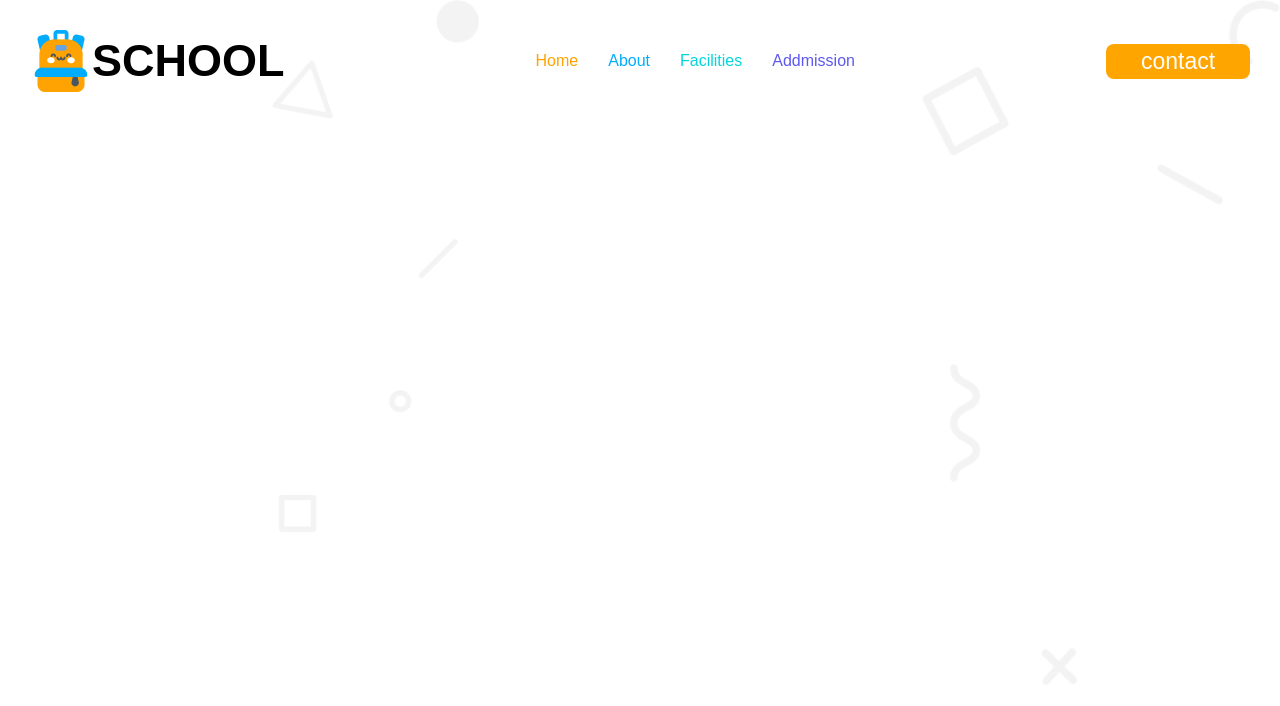
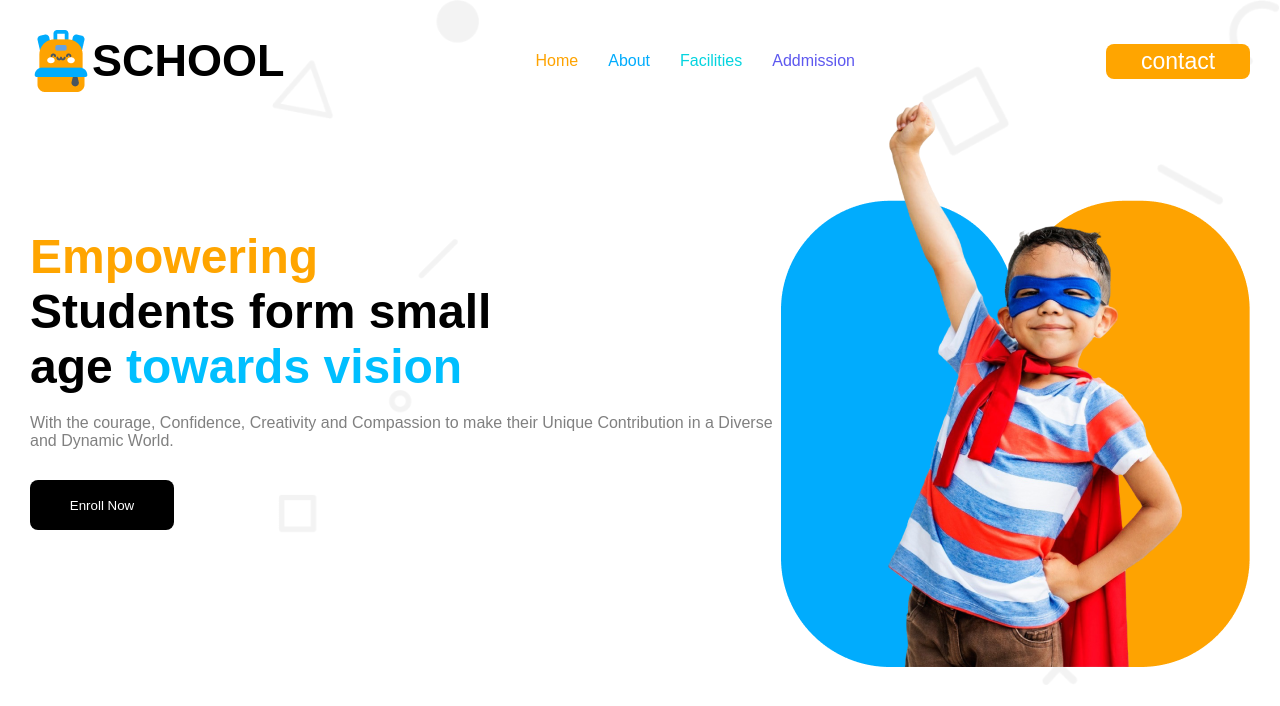
Before and after one commit to Sadia126/Kids_School, a plain HTML site: page index.html in a window 1280 px wide. Drawn offline with Linux system fonts and the light colour scheme.

Commit message:
update banner

```diff
--- a/index.html
+++ b/index.html
@@ -27,7 +27,20 @@
         </div>
         <img class="menuIcon" src="./assets/menu.png" alt="">
       </header>
+       <!--banner section-->
+  <section class="bannerSection">
+    <div class="banner">
+      <h1><span class="span1">Empowering</span><br>
+      <span>Students form small <br>age</span>
+      <span class="span2">towards vision </span>
+      </h1>
+      <p>With the courage, Confidence, Creativity and Compassion to make their Unique Contribution in a Diverse and Dynamic World.</p>
+      <button>Enroll Now</button>
+    </div>
 
+        <img class="img" src="./assets/hero-kids.png" alt="">
+
+  </section>
     </div>
 </body>
 </html>
```
